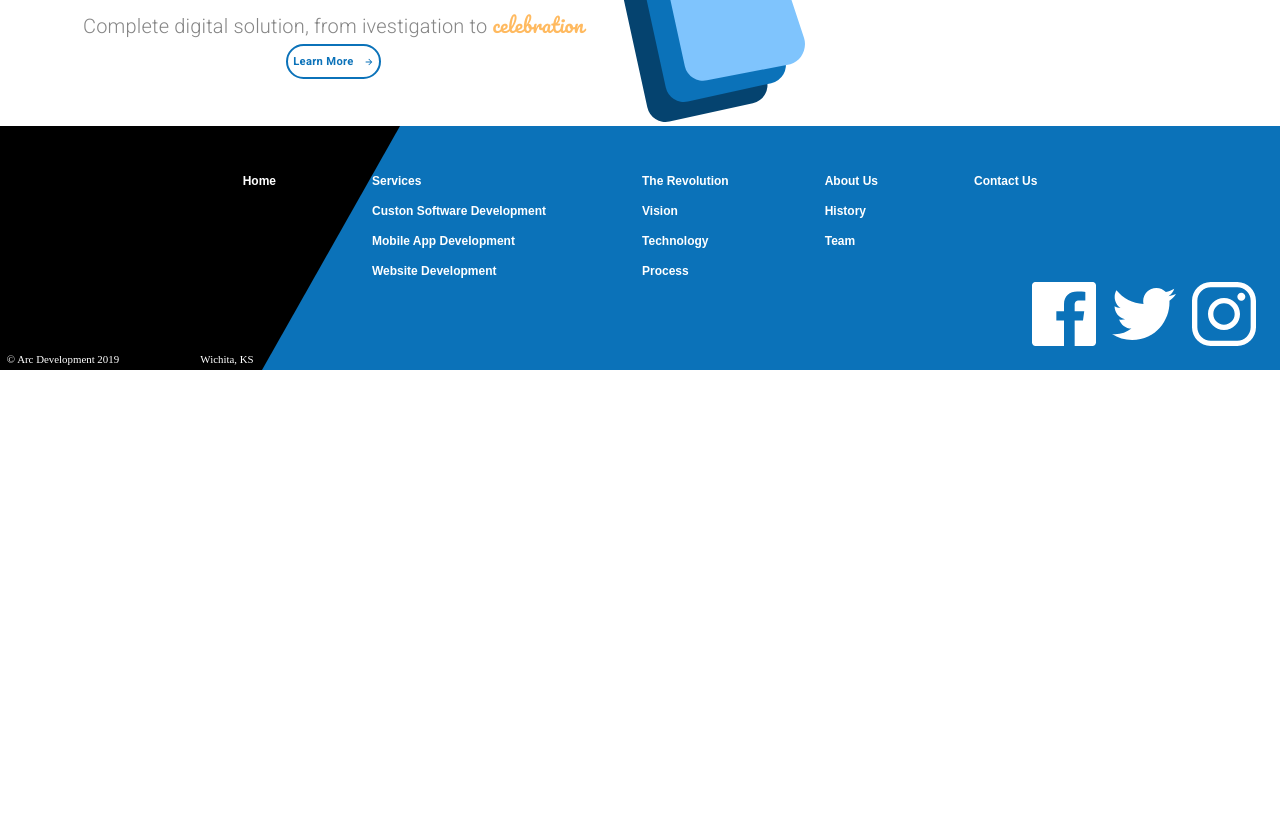
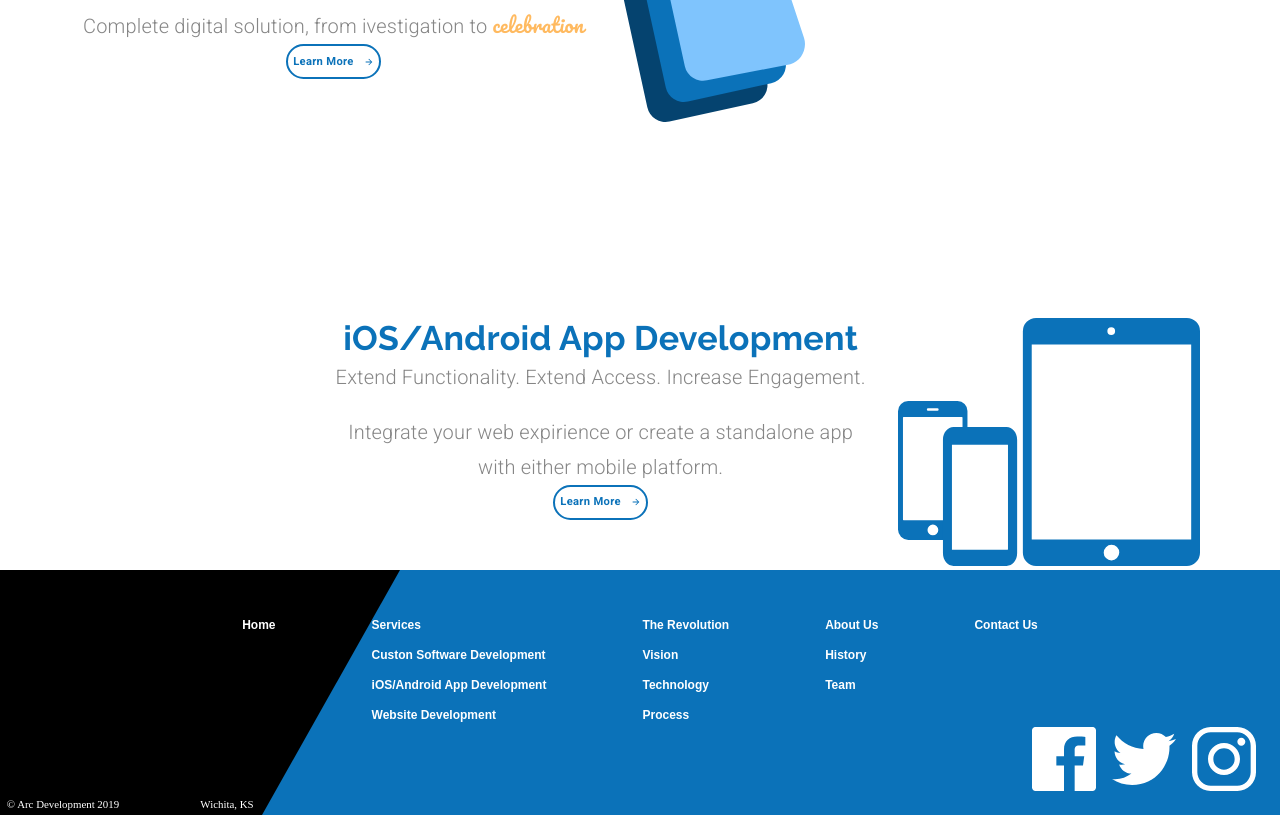
Before and after one commit to RaphaelOhlsen/materialui, a React (Create React App) app: page / in a window 1280 px wide. Shown: the part 880-1695 px from the top of the page. Before the commit the page ends 1250 px from the top, so only its background shows below. Built offline with nearby package versions, Linux system fonts and the light colour scheme.

Commit message:
66. Creating The Services Block -iOS/Mobile App Development

```diff
--- a/src/components/LanddingPage.js
+++ b/src/components/LanddingPage.js
@@ -10,6 +10,7 @@ import useMediaQuery from '@material-ui/core/useMediaQuery';
 
 import animationData from '../animations/landinganimation/data';
 import custonSoftwareIcon from '../assets/Custom Software Icon.svg';
+import mobileAppsIcon from '../assets/mobileIcon.svg'
 
 const useStyles = makeStyles(theme => ({
   animation: {
@@ -101,6 +102,7 @@ export default function LandingPage() {
   };
   return (
     <Grid container direction="column" className={classes.mainContainer}>
+
       <Grid item> {/*-----Hero Block-----*/}
         <Grid container justify="flex-end" alignItems="center" direction="row">
           <Grid sm item className={classes.heroTextContainer}>
@@ -136,8 +138,9 @@ export default function LandingPage() {
             <Lottie options={defaultOptions} height={"100%"} width={"100%"}/>
           </Grid>
         </Grid>
-      </Grid>
-      <Grid item>{/*-----Services Block-----*/}
+      </Grid> {/*-----End Block-----*/}
+
+      <Grid item>{/*-----Custon Software Block-----*/}
         <Grid
           container
           direction="row"
@@ -169,10 +172,55 @@ export default function LandingPage() {
             </Button>
           </Grid>
           <Grid item>
-            <img className={classes.icon} src={custonSoftwareIcon} alt="custon software icon"/>
+            <img
+              className={classes.icon}
+              src={custonSoftwareIcon}
+              alt="custon software icon"
+            />
           </Grid>
         </Grid>
-      </Grid>
+      </Grid>{/*-----End Block-----*/}
+
+      <Grid item>{/*-----iOS/Androidf Block-----*/}
+        <Grid
+          container
+          direction="row"
+          className={classes.serviceContainer}
+          justify={ matchesSM ? "center" : "flex-end" }
+        >
+          <Grid
+            item
+            style={{
+               textAlign: "center"
+            }}
+          >
+            <Typography variant="h4">iOS/Android App Development</Typography>
+            <Typography variant="subtitle1" className={classes.subtitle}>
+              Extend Functionality. Extend Access. Increase Engagement.
+            </Typography>
+            <Typography variant="subtitle1">
+              Integrate your web expirience or create a standalone
+              app{matchesSM ? null : <br />}with either mobile platform.
+            </Typography>
+            <Button variant="outlined" className={classes.learnButton}>
+              <span style={{marginRight: 10}}>Learn More</span>
+              <ButtonArrow
+                width={10}
+                height={10}
+                fill={theme.palette.common.blue}
+              />
+            </Button>
+          </Grid>
+          <Grid item>
+            <img
+              className={classes.icon}
+              src={mobileAppsIcon}
+              alt="mobile phone icon"
+              style={{marginRight: matchesSM ? 0 : "5em",}}
+            />
+          </Grid>
+        </Grid>
+      </Grid>{/*-----End Block-----*/}
     </Grid>
   )
 }
--- a/src/components/ui/Footer.js
+++ b/src/components/ui/Footer.js
@@ -66,59 +66,134 @@ export default function Footer(props) {
         <Grid container justify="center" className={classes.mainContainer}>
           <Grid item className={classes.gridItem}>
             <Grid container direction="column" spacing={2}>
-              <Grid component={Link} to="/" onClick={() => props.setValue(0)} item className={classes.link}>
+              <Grid
+                component={Link}
+                to="/"
+                onClick={() => props.setValue(0)} item className={classes.link}>
                 Home
               </Grid>
             </Grid>
           </Grid>
           < Grid item className={classes.gridItem}>
             <Grid container direction="column" spacing={2}>
-              <Grid component={Link} to="/services" onClick={() => {props.setValue(1); props.setSelectedIndex(0)}} item className={classes.link}>
+              <Grid
+                item
+                className={classes.link}
+                component={Link}
+                to="/services"
+                onClick={() => {props.setValue(1); props.setSelectedIndex(0)}}
+              >
                 Services
               </Grid>
-              <Grid component={Link} to="/customsoftware" onClick={() => {props.setValue(1); props.setSelectedIndex(1)}} item className={classes.link}>
+              <Grid
+                item
+                className={classes.link}
+                component={Link}
+                to="/customsoftware"
+                onClick={() => {props.setValue(1); props.setSelectedIndex(1)}}
+              >
                 Custon Software Development
               </Grid>
-              <Grid component={Link} to="/mobileapps" onClick={() => {props.setValue(1); props.setSelectedIndex(2)}} item className={classes.link}>
-                Mobile App Development
+              <Grid
+                item
+                className={classes.link}
+                component={Link}
+                to="/mobileapps"
+                onClick={() => {props.setValue(1); props.setSelectedIndex(2)}}
+              >
+                iOS/Android App Development
               </Grid>
-              <Grid component={Link} to="/websites" onClick={() => {props.setValue(0); props.setSelectedIndex(3)}} item className={classes.link}>
+              <Grid
+                item
+                className={classes.link}
+                component={Link}
+                to="/websites"
+                onClick={() => {props.setValue(0); props.setSelectedIndex(3)}}
+              >
                 Website Development
               </Grid>
             </Grid>
           </Grid>
           <Grid item className={classes.gridItem}>
             <Grid container direction="column" spacing={2}>
-              <Grid component={Link} to="/revolution" onClick={() => props.setValue(2)} item className={classes.link}>
+              <Grid
+                item
+                className={classes.link}
+                component={Link}
+                to="/revolution"
+                onClick={() => props.setValue(2)}
+              >
                 The Revolution
               </Grid>
-              <Grid component={Link} to="/revolution" onClick={() => props.setValue(2)} item className={classes.link}>
+              <Grid
+                item
+                component={Link}
+                to="/revolution"
+                onClick={() => props.setValue(2)}
+                className={classes.link}
+              >
                 Vision
               </Grid>
-              <Grid component={Link} to="/revolution" onClick={() => props.setValue(2)} item className={classes.link}>
+              <Grid
+                item
+                className={classes.link}
+                component={Link}
+                to="/revolution"
+                onClick={() => props.setValue(2)}
+              >
                 Technology
               </Grid>
-              <Grid component={Link} to="/revolution" onClick={() => props.setValue(2)} item className={classes.link}>
+              <Grid
+                item
+                className={classes.link}
+                component={Link}
+                to="/revolution"
+                onClick={() => props.setValue(2)}
+              >
                 Process
               </Grid>
             </Grid>
           </Grid>
           <Grid item className={classes.gridItem}>
             <Grid container direction="column" spacing={2}>
-              <Grid component={Link} to="/about" onClick={() => props.setValue(3)} item className={classes.link}>
+              <Grid
+                item
+                className={classes.link}
+                component={Link}
+                to="/about"
+                onClick={() => props.setValue(3)}
+              >
                 About Us
               </Grid>
-              <Grid component={Link} to="/about" onClick={() => props.setValue(3)} item className={classes.link}>
+              <Grid
+                item
+                className={classes.link}
+                component={Link}
+                to="/about"
+                onClick={() => props.setValue(3)}
+              >
                 History
               </Grid>
-              <Grid component={Link} to="/about" onClick={() => props.setValue(3)} item className={classes.link}>
+              <Grid
+                item
+                className={classes.link}
+                component={Link}
+                to="/about"
+                onClick={() => props.setValue(3)}
+              >
                 Team
               </Grid>
             </Grid>
           </Grid>
           <Grid item className={classes.gridItem}>
             <Grid container direction="column" spacing={2}>
-              <Grid component={Link} to="/contact" onClick={() => props.setValue(4)} item className={classes.link}>
+              <Grid
+                item
+                className={classes.link}
+                component={Link}
+                to="/contact"
+                onClick={() => props.setValue(4)}
+              >
                 Contact Us
               </Grid>
             </Grid>
@@ -126,18 +201,19 @@ export default function Footer(props) {
         </Grid>
       </Hidden>
       <img
+        className={classes.adornment}
         src={footerAdornment}
         alt="black decorative slash"
-        className={classes.adornment}
       />
       <Grid
         container
+        className={classes.socialContainer}
         justify="flex-end"
-        className={classes.socialContainer}
         spacing={2}
       >
         <Grid
-          item component={"a"}
+          item
+          component={"a"}
           href="http://www.facebook.com"
           rel="noopener noreferrer"
           target="_blank"
@@ -145,7 +221,8 @@ export default function Footer(props) {
           <img src={facebook} alt="facebook logo" className={classes.icon}/>
         </Grid>
         <Grid
-          item component={"a"}
+          item
+          component={"a"}
           href="http://www.twitter.com"
           rel="noopener noreferrer"
           target="_blank"
@@ -153,7 +230,8 @@ export default function Footer(props) {
           <img src={twitter} alt="twitter logo" className={classes.icon}/>
         </Grid>
         <Grid
-          item component={"a"}
+          item
+          component={"a"}
           href="http://www.instagram.com"
           rel="noopener noreferrer"
           target="_blank"
--- a/src/components/ui/Header.js
+++ b/src/components/ui/Header.js
@@ -164,7 +164,7 @@ export default function Header(props) {
       selectedIndex: 1
     },
     {
-      name: "Mobile App Development",
+      name: "iOS/Android App Development",
       link: "/mobileapps",
       activeIndex: 1,
       selectedIndex: 2
```
